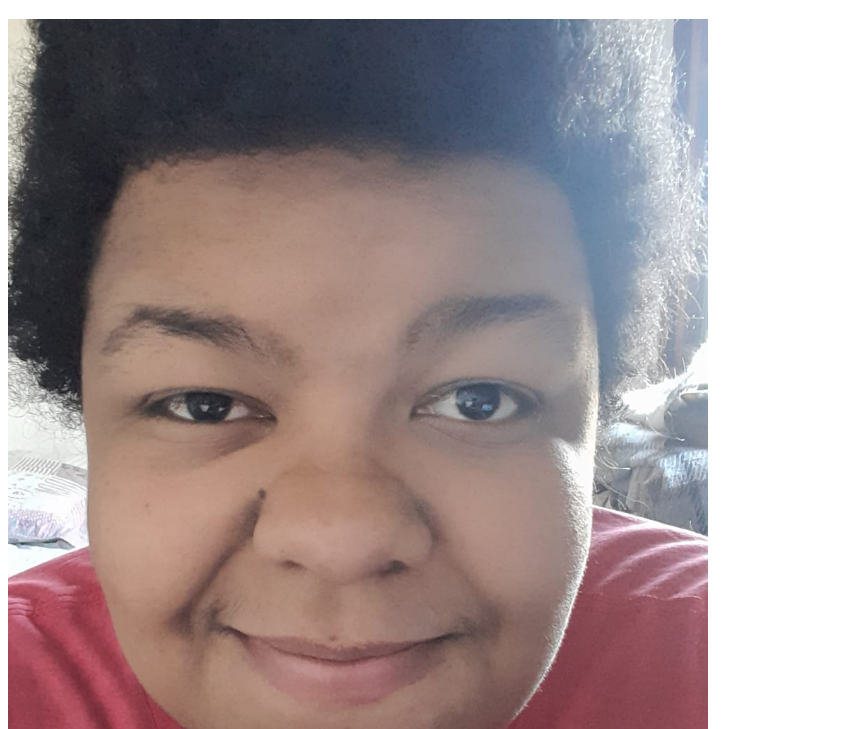
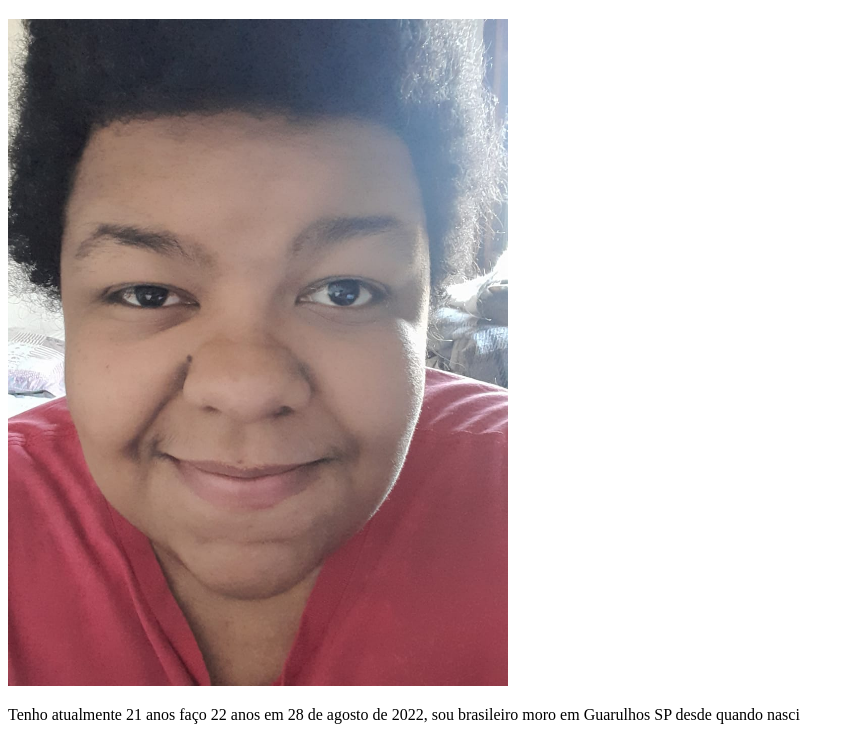
Before and after one commit to AnthonyDSValerio/AnthonyDSValerio.github.io, a plain HTML site: page index.html in a window 1280 px wide. Shown: the part 61-790 px from the top of the page, without its empty margins (0-855 px from the left). Drawn offline with Linux system fonts and the light colour scheme.

Commit message:
diminui tamanho da imagem

```diff
--- a/index.html
+++ b/index.html
@@ -6,7 +6,7 @@
     </head>
     <body>
         <h1>Anthony dos Santos Valério</h1>
-        <img src="./foto-minha.jpeg" alt="Foto de Anthony" width="700px">
+        <img src="./foto-minha.jpeg" alt="Foto de Anthony" width="500px">
         <p>Tenho atualmente 21 anos faço 22 anos em 28 de agosto de 2022, sou brasileiro moro em Guarulhos SP desde quando nasci</p>
         <p>Sou pessoa estudante da Trybe e até o presente momento já aprendi a utilizar o Git e Github e o basico sobre HTML</p>
         <a href="https://www.linkedin.com/in/anthony-valerio-966a78244/" target="_blank">Meu Linkedin</a>
```
